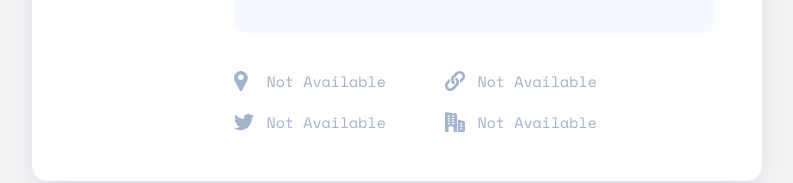
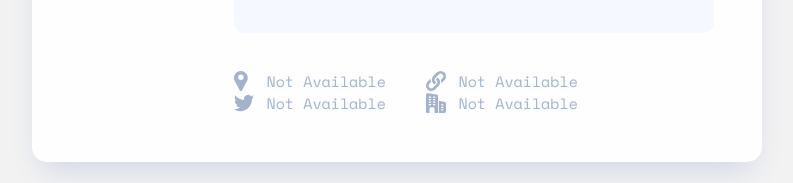
Before and after one commit to floyd910/devfinder-github-user-search-app, a React (Create React App) app: page / in a window 1280 px wide. Shown: the part 419-602 px from the top of the page, without its empty margins (243-1036 px from the left). Built offline with nearby package versions, Linux system fonts and the light colour scheme; no server answers.

Commit message:
Update Additional.css

```diff
--- a/src/components/additional/Additional.css
+++ b/src/components/additional/Additional.css
@@ -4,7 +4,7 @@
   flex-direction: column;
   align-items: flex-start;
   margin-top: 24px;
-  gap: 17px;
+/*   gap: 17px; */
 }
 
 @media only screen and (min-width: 768px) {
@@ -12,7 +12,7 @@
     flex-direction: row;
     justify-content: flex-start;
     flex-wrap: wrap;
-    gap: 19px;
+/*     gap: 19px; */
     margin-top: 30px;
   }
 }
```
